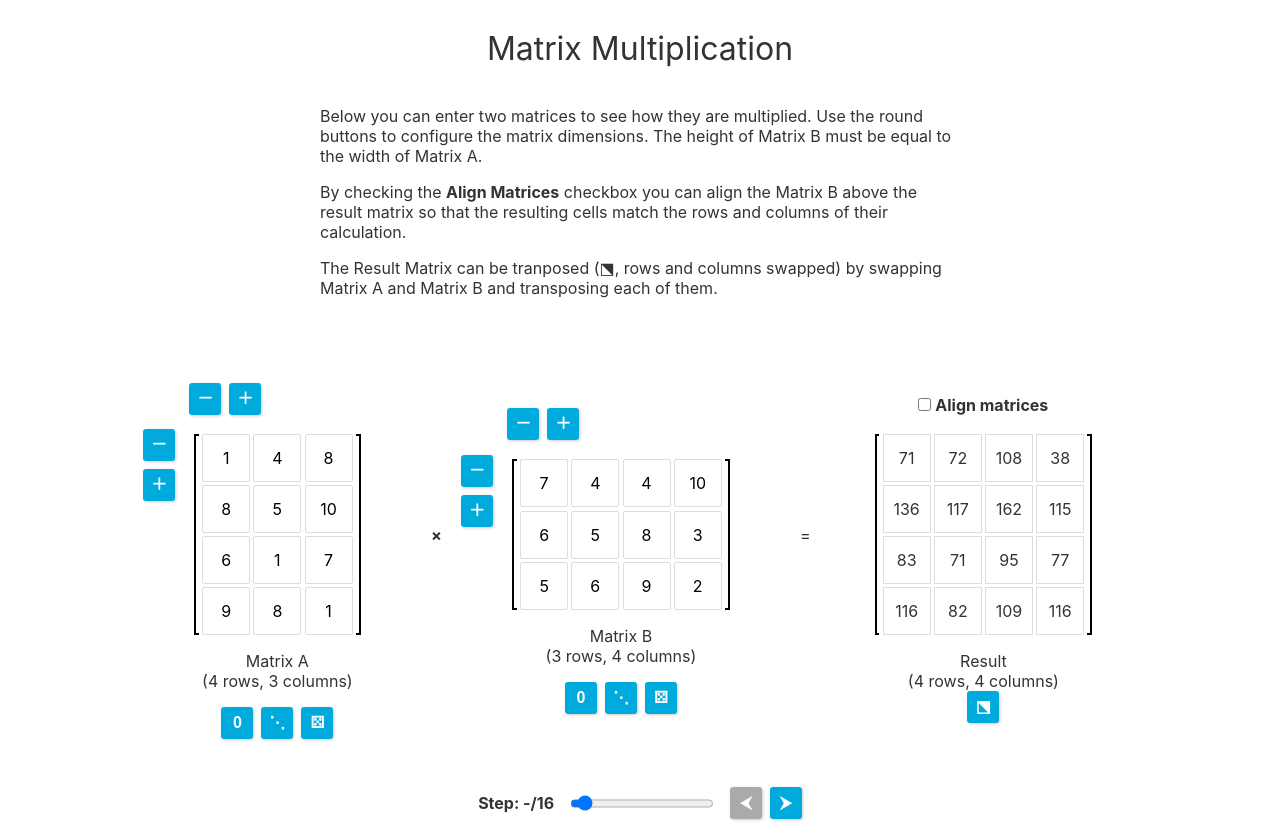
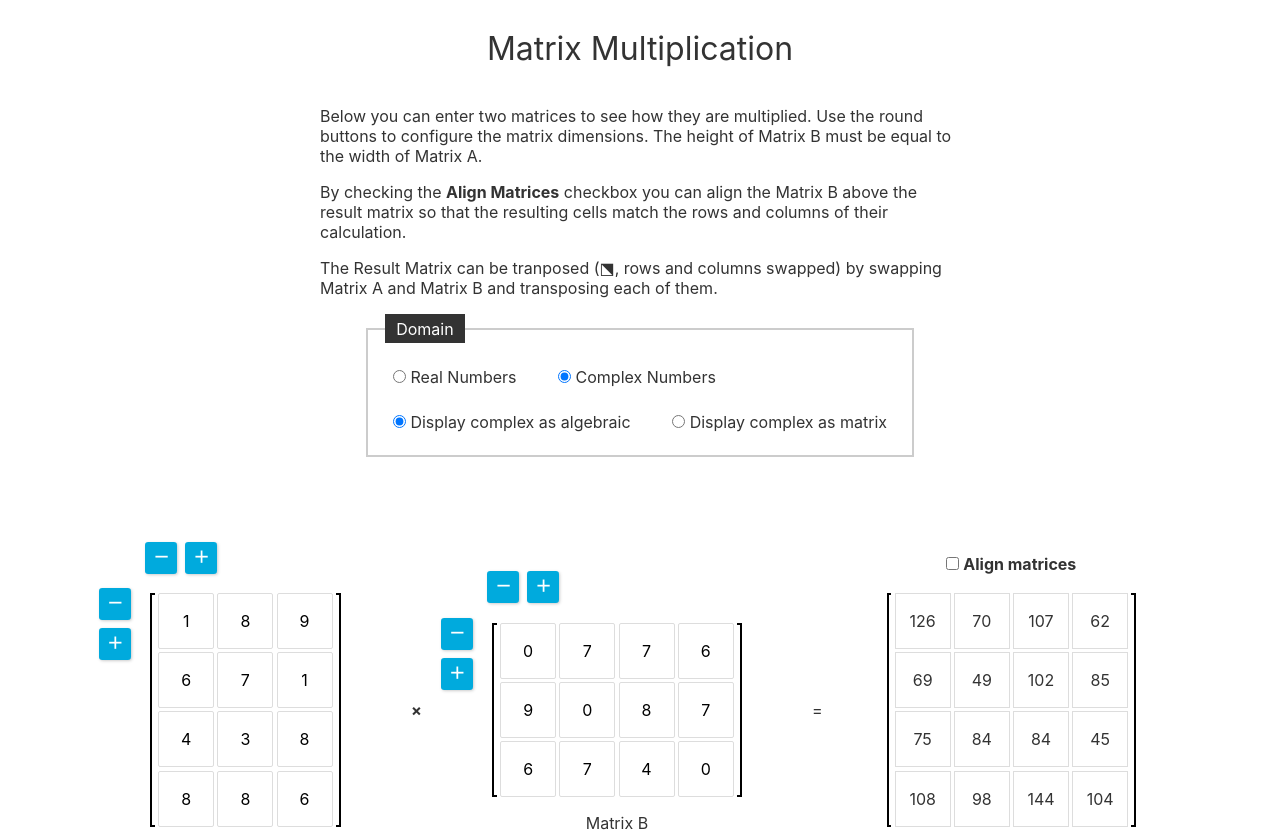
Before and after one commit to laszlokorte/matrix-multiplication, a Svelte app: page / in a window 1280 px wide. Shown: the top 832 px of the page. Built offline with nearby package versions, Linux system fonts and the light colour scheme.

Commit message:
start adding complex nubmers

```diff
--- a/src/App.svelte
+++ b/src/App.svelte
@@ -9,10 +9,29 @@
 	let columnsB = 4
 	let gridAlign = false
 
+	let useComplexNumbers = true
+	let complexAsMatrix = false
+
+	$: showComplexMatrix = useComplexNumbers && complexAsMatrix
+	$: maxFocus = (rowsA*columnsB) * (showComplexMatrix ? 4 : 1)
+
 	let focus = null
+	let inputFocus = 'a-3'
 
-	let valuesA = Array(rowLimit*columnLimit).fill(0).map(() => Math.round(10*Math.random()))
-	let valuesB = Array(rowLimit*columnLimit).fill(0).map(() => Math.round(10*Math.random()))
+	$: focusNumber = focus ? (focus.row*columnsB*(showComplexMatrix?4:1) + (focus.column)*(showComplexMatrix?2:1))  : 0
+
+	let validA = Array(rowLimit*columnLimit).fill(0).map(() => true)
+	let validB = Array(rowLimit*columnLimit).fill(0).map(() => true)
+
+	let valuesA = Array(rowLimit*columnLimit).fill(0).map(() => [
+		Math.round(10*Math.random()),
+		0*Math.round(10*Math.random()),
+	])
+
+	let valuesB = Array(rowLimit*columnLimit).fill(0).map(() => [
+		Math.round(10*Math.random()),
+		0*Math.round(10*Math.random()),
+	])
 
 	$: columnsResult = columnsB
 	$: rowsResult = rowsA
@@ -31,10 +50,17 @@
 	$: matrixB = Array(rowsB).fill(0).map((v,r) => Array(columnsB).fill(0).map((_,c) => r*columnLimit + c))
 
   	$: result = Array(rowsA).fill(0).map((v,r) => Array(columnsB).fill(0).map((_, c) => {
-		let sum = 0;
+		let sum = [0,0];
 
 		for(let x=0;x<columnsA;x++) {
-			sum += valuesA[r*columnLimit + x]*valuesB[x*columnLimit + c]
+			sum = sumNumbers(
+				sum,
+				multiplyNumbers(
+					valuesA[r*columnLimit + x],
+					valuesB[x*columnLimit + c],
+					useComplexNumbers),
+				useComplexNumbers
+			)
 		}
 
 		return sum
@@ -43,6 +69,151 @@
 	$: sum = focus ? Array(columnsA).fill(0).map((_,x) => [
 		focus.row*columnLimit + x, x*columnLimit + focus.column
 	]) : null
+
+	function sumNumbers(a,b,complex=false) {
+		return [
+			a[0] + b[0],
+			a[1] + b[1],
+		]
+	}
+
+	function multiplyNumbers(a,b,complex=false) {
+		if(complex) {
+			return [
+				a[0] * b[0] - a[1] * b[1],
+				a[0] * b[1] + a[1] * b[0],
+			]
+		} else {
+			return [
+				a[0] * b[0],
+				a[1] * b[1],
+			]
+		}
+	}
+
+	function dropIfOne(num) {
+		if(Math.abs(num) === 1) {
+			return ''
+		} else {
+			return Math.abs(num)
+		}
+	}
+
+	function onlySign(num, dropPlus = false) {
+		return num > 0 ? (!dropPlus ? '+' : '') : '-'
+	}
+
+	function numberToString(num,complex=false) {
+		if(complex) {
+			if(num[0] && num[1]) {
+				return `${num[0]}${onlySign(num[1])}${dropIfOne(num[1])}j`
+			} else if(num[1]) {
+				return `${onlySign(num[1], true)}${dropIfOne(num[1])}j`
+			} else {
+				return `${num[0]}`
+			}
+		} else {
+			return `${num[0]}`
+		}
+	}
+
+	const splitRegExp = new RegExp('(?=[+-])')
+
+	function parseImaginary(str) {
+		str = str.trim()
+		const isComplex = str[str.length-1] === 'j'
+		let stripped = isComplex ? str.substr(0, str.length-1).trim() : str
+		if(isComplex && (stripped === '' || stripped === '+' || stripped ==='-')) {
+			stripped += '1'
+		}
+		return {
+			isComplex: isComplex,
+			value: parseFloat(stripped),
+			invalid: !isComplex && (stripped === '' || stripped === '+' || stripped ==='-') || isNaN(parseFloat(stripped))
+		}
+	}
+
+	function changeInput(matrix, id, evt) {
+		if(matrix === 'a') {
+			validA[id] = false
+		} else if(matrix === 'b') {
+			validB[id] = false
+		}
+
+		const value = evt.currentTarget.value;
+
+		if(!value) {
+			return
+		}
+
+		const summands = value.split(splitRegExp)
+
+
+		if(summands.length > 2 || summands.length < 1) {
+			return
+		}
+
+		const dimensions = summands.map(parseImaginary)
+
+		if(!dimensions.reduce((isC, d) => isC ^ d.isComplex)) {
+			return
+		}
+
+		if(dimensions.reduce((isC, d) => isC || d.invalid, false)) {
+			return
+		}
+
+		const both = [
+			summands[0] ? dimensions[0].value : 0,
+			summands[1] ? dimensions[1].value : 0,
+		]
+
+		const realPart = !dimensions[0].isComplex ? both[0] : both[1]
+		const complexPart = dimensions[0].isComplex ? both[0] : both[1]
+
+		const newNumber = [realPart, complexPart]
+
+		if(matrix === 'a') {
+			valuesA[id] = newNumber
+			validA[id] = true
+		} else if(matrix === 'b') {
+			valuesB[id] = newNumber
+			validB[id] = true
+		}
+
+		evt.currentTarget.value = numberToString(newNumber, useComplexNumbers)
+	}
+
+	function changeInputSingle(matrix, id, dim, evt) {
+
+		if(matrix === 'a') {
+			validA[id] = false
+		} else if(matrix === 'b') {
+			validB[id] = false
+		}
+
+		const value = evt.currentTarget.value;
+
+		if(Math.abs(dim) > 1) {
+			return
+		}
+
+		const newNumber = (dim ? dim : 1) * parseFloat(value)
+
+		if(isNaN(newNumber)) {
+			return
+		}
+
+		if(matrix === 'a') {
+			valuesA[id][Math.abs(dim)] = newNumber
+			validA[id] = true
+		} else if(matrix === 'b') {
+			valuesB[id][Math.abs(dim)] = newNumber
+			validB[id] = true
+		}
+
+		evt.currentTarget.value = newNumber
+	}
 
 	function setRowsA(num) {
 		resetFocus()
@@ -109,14 +280,23 @@
 	}
 
 	function setFocus(evt) {
-		focus = {row: 1*evt.currentTarget.dataset.row, column: 1*evt.currentTarget.dataset.column}
+		focus = {
+			row: 1*evt.currentTarget.dataset.row,
+			column: 1*evt.currentTarget.dataset.column,
+			dim: Object.hasOwnProperty(evt.currentTarget.dataset, ) ? evt.currentTarget.dataset.column : 0
+		}
 	}
 
 	function setFocusStep(num) {
+		const multiplyer = showComplexMatrix ? 2 : 1
 		if(num < 0) {
 			focus = null
 		} else {
-			focus = {column: num%columnsB, row: Math.floor(num/columnsB)}
+			focus = {
+				column: Math.round((num%(columnsB*multiplyer))/multiplyer),
+				row: Math.round(num/columnsB/multiplyer/multiplyer),
+				dim: ((num%(showComplexMatrix*showComplexMatrix)+4)%4),
+			}
 		}
 	}
 
@@ -125,27 +305,43 @@
 	}
 
 	function shuffleA() {
-		valuesA = Array(rowLimit*columnLimit).fill(0).map(() => Math.round(10*Math.random()))
+		valuesA = Array(rowLimit*columnLimit).fill(0).map(() => [
+			Math.round(10*Math.random()),
+			Math.round(10*Math.random())
+		])
+		validA = Array(rowLimit*columnLimit).fill(0).map(() => true)
 	}
 
 	function shuffleB() {
-		valuesB = Array(rowLimit*columnLimit).fill(0).map(() => Math.round(10*Math.random()))
+		valuesB = Array(rowLimit*columnLimit).fill(0).map(() => [
+			Math.round(10*Math.random()),
+			Math.round(10*Math.random())
+		])
+		validB = Array(rowLimit*columnLimit).fill(0).map(() => true)
 	}
 
 	function clearA() {
-		valuesA = Array(rowLimit*columnLimit).fill(0)
+		valuesA = Array(rowLimit*columnLimit).fill([0,0])
+		validA = Array(rowLimit*columnLimit).fill(0).map(() => true)
 	}
 
 	function clearB() {
-		valuesB = Array(rowLimit*columnLimit).fill(0)
+		valuesB = Array(rowLimit*columnLimit).fill([0,0])
+		validB = Array(rowLimit*columnLimit).fill(0).map(() => true)
 	}
 
 	function diagonalA() {
-		valuesA = Array(rowLimit*columnLimit).fill(0).map((x,i) => i%columnLimit == Math.floor(i/columnLimit) ? 1 : x)
+		valuesA = Array(rowLimit*columnLimit).fill([0,0]).map((x,i) => i%columnLimit == Math.floor(i/columnLimit) ? [1,0] : x)
+		validA = Array(rowLimit*columnLimit).fill(0).map(() => true)
 	}
 
 	function diagonalB() {
-		valuesB = Array(rowLimit*columnLimit).fill(0).map((x,i) => i%columnLimit == Math.floor(i/columnLimit) ? 1 : x)
+		valuesB = Array(rowLimit*columnLimit).fill([0,0]).map((x,i) => i%columnLimit == Math.floor(i/columnLimit) ? [1,0] : x)
+		validB = Array(rowLimit*columnLimit).fill(0).map(() => true)
+	}
+
+	function conjugate(number) {
+		return [number[0],-number[1]]
 	}
 
 	function transpose() {
@@ -153,17 +349,19 @@
 			const column = num%columnLimit
 			const row = Math.floor(num/columnLimit)
 
-			return valuesB[column*columnLimit + row]
+			return conjugate(valuesB[column*columnLimit + row])
 		})
 		const newValuesB = Array(rowLimit*columnLimit).fill(0).map((_,num) => {
 			const column = num%columnLimit
 			const row = Math.floor(num/columnLimit)
 
-			return valuesA[column*columnLimit + row]
+			return conjugate(valuesA[column*columnLimit + row])
 		})
 
 		valuesA = newValuesA
 		valuesB = newValuesB
+		validA = Array(rowLimit*columnLimit).fill(0).map(() => true)
+		validB = Array(rowLimit*columnLimit).fill(0).map(() => true)
 
 		const oldRowsA = rowsA
 		rowsA = columnsB
@@ -196,6 +394,8 @@
 				focus = parsedFocus < 1 ? null : {column: (parsedFocus-1)%columnsB, row: Math.floor((parsedFocus-1)/columnsB)}
 				valuesA = valuesA.map((_,i) => parsedValuesA[i]||0)
 				valuesB = valuesB.map((_,i) => parsedValuesB[i]||0)
+				validA = Array(rowLimit*columnLimit).fill(0).map(() => true)
+				validB = Array(rowLimit*columnLimit).fill(0).map(() => true)
 			}
 		}
 	}
@@ -220,6 +420,10 @@
 </script>
 
 <style>
+	:root {
+		--cellsize: 3.5em;
+	}
+
 	.equation {
 		display: flex;
 		align-items: center;
@@ -270,14 +474,15 @@
 	.matrix {
 		--columns: 1;
 		--rows: 1;
+		--subdivision: 1;
 		display: grid;
-		grid-template-columns: [full-start start-start] 0.3em [start-end inner-start] repeat(var(--columns), 3em) [end-start inner-end] 0.3em [end-end full-end];
-		grid-template-rows:  [full-start inner-start] repeat(var(--rows), 3em) [inner-end full-end];
+		grid-template-columns: [full-start start-start] 0.3em [start-end inner-start] repeat(var(--columns, 1), calc(var(--cellsize, 3em) * var(--subdivision, 1))) [end-start inner-end] 0.3em [end-end full-end];
+		grid-template-rows:  [full-start inner-start] repeat(var(--rows, 1), calc(var(--cellsize, 3em) * var(--subdivision, 1))) [inner-end full-end];
 		gap: 0.2em;
 		padding: 0.5em;
 		grid-area: content;
-		justify-self: center;
-		align-self: center;
+		justify-self: stretch;
+		align-self: stretch;
 	}
 
 	.matrix::before {
@@ -304,6 +509,7 @@
 		margin: 0;
 		text-align: center;
 		border: 1px solid #ddd;
+		background: none;
 	}
 
 	output {
@@ -496,6 +702,55 @@
 	h3 {
 		margin: 3em 0 0;
 	}
+
+	.inline-list {
+		display: flex;
+		list-style: none;
+		margin: 0;
+		padding: 0.5em;
+		gap: 0.5em 2em;
+		margin: auto;
+	}
+
+	.inline-list label {
+		font-weight: normal;
+	}
+
+	.hidden {
+		visibility: hidden;
+	}
+
+	.complex-matrix {
+		display: grid;
+		grid-template-columns: var(--cellsize, 3em) var(--cellsize, 3em);
+		grid-template-rows: var(--cellsize, 3em) var(--cellsize, 3em);
+		gap: 0.1em;
+	}
+
+	.focused {
+		background: #ffaa;
+	}
+
+	.invalid {
+		outline: 2px solid red;
+		background: #faa5;
+	}
+
+	fieldset {
+		border: 2px solid #ccc;
+	}
+
+	legend {
+		background: #333;
+		color: #fff;
+		display: inline-block;
+		padding: 0.3em 0.7em;
+		margin: 0.3em;
+	}
+
+	fieldset label {
+		padding: 0.3em;
+	}
 </style>
 
 
@@ -520,6 +775,20 @@
 	The Result Matrix can be tranposed (⬔, rows and columns swapped) by swapping Matrix A and Matrix B and transposing each of them.
 </p>
 
+<fieldset>
+	<legend>Domain</legend>
+
+	<ul class="inline-list">
+		<li><label><input type="radio" bind:group={useComplexNumbers} value={false}> Real Numbers</label></li>
+		<li><label><input type="radio" bind:group={useComplexNumbers} value={true}> Complex Numbers</label></li>
+	</ul>
+
+	<ul class="inline-list" class:hidden={!useComplexNumbers}>
+		<li><label><input type="radio" bind:group={complexAsMatrix} value={false}> Display complex as algebraic</label></li>
+		<li><label><input type="radio" bind:group={complexAsMatrix} value={true}> Display complex as matrix</label></li>
+	</ul>
+</fieldset>
+
 	<div class="equation" class:grid-align={gridAlign}>
 	<div class="matrix-control grid-operand-1">
 		<div class="matrix-label">
@@ -541,14 +810,23 @@
 			<button title="Decrease columns of Matrix A" on:click={decreaseColumnsA} disabled={!columnsACanDecrease}>－</button>
 			<button title="Increase columns of Matrix A" on:click={increaseColumnsA} disabled={!columnsACanIncrease}>＋</button>
 		</div>
-		<div class="matrix" style={`--rows: ${rowsA}; --columns: ${columnsA};`}>
+		<div class="matrix" style={`--rows: ${rowsA}; --columns: ${columnsA}; --subdivision: ${showComplexMatrix ? 2 : 1}`}>
 			{#each matrixA as rows}
 			{#each rows as id}
-			<input type="text" bind:value={valuesA[id]} />
+			{#if showComplexMatrix}
+			<div class="complex-matrix" class:focused={inputFocus == `a-${id}`}>
+			<input maxlength="6" on:focus={() => {inputFocus = `a-${id}`}} on:blur={() => {inputFocus = null}} class:invalid={!validA[id]} type="text" on:input={(evt) => changeInputSingle('a', id, 0, evt)} value={valuesA[id][0]} />
+			<input maxlength="6" on:focus={() => {inputFocus = `a-${id}`}} on:blur={() => {inputFocus = null}} class:invalid={!validA[id]} type="text" on:input={(evt) => changeInputSingle('a', id, -1, evt)} value={-valuesA[id][1]} />
+			<input maxlength="6" on:focus={() => {inputFocus = `a-${id}`}} on:blur={() => {inputFocus = null}} class:invalid={!validA[id]} type="text" on:input={(evt) => changeInputSingle('a', id, 1, evt)} value={valuesA[id][1]} />
+			<input maxlength="6" on:focus={() => {inputFocus = `a-${id}`}} on:blur={() => {inputFocus = null}} class:invalid={!validA[id]} type="text" on:input={(evt) => changeInputSingle('a', id, 0, evt)} value={valuesA[id][0]} />
+			</div>
+			{:else}
+			<input maxlength="6" on:focus={() => {inputFocus = `a-${id}`}} on:blur={() => {inputFocus = null}} class:focused={inputFocus == `a-${id}`} class:invalid={!validA[id]} type="text" on:input={(evt) => changeInput('a', id, evt)} value={numberToString(valuesA[id], useComplexNumbers)} />
+			{/if}
 			{/each}
 			{/each}
 		</div>
-		<div class="matrix ghost" style={`--rows: ${rowsA}; --columns: ${columnsA};`}>
+		<div class="matrix ghost" style={`--rows: ${rowsA}; --columns: ${columnsA};--subdivision: ${showComplexMatrix ? 2 : 1}`}>
 			{#if focus}
 			<div class="focus horizontal" style={`grid-row: ${focus.row+1} / span 1`}>
 
@@ -580,14 +858,23 @@
 			<button title="Decrease columns of Matrix B" on:click={decreaseColumnsB} disabled={!columnsBCanDecrease}>－</button>
 			<button title="Increase columns of Matrix B" on:click={increaseColumnsB} disabled={!columnsBCanIncrease}>＋</button>
 		</div>
-		<div class="matrix" style={`--rows: ${rowsB}; --columns: ${columnsB};`}>
+		<div class="matrix" style={`--rows: ${rowsB}; --columns: ${columnsB};--subdivision: ${showComplexMatrix ? 2 : 1}`}>
 		{#each matrixB as rows}
 			{#each rows as id}
-			<input type="text" bind:value={valuesB[id]} />
+			{#if complexAsMatrix && useComplexNumbers}
+			<div class="complex-matrix" class:focused={inputFocus == `b-${id}`}>
+			<input maxlength="6" on:focus={() => {inputFocus = `b-${id}`}} on:blur={() => {inputFocus = null}} class:invalid={!validB[id]} type="text" on:input={(evt) => changeInputSingle('b', id, 0, evt)} value={valuesB[id][0]} />
+			<input maxlength="6" on:focus={() => {inputFocus = `b-${id}`}} on:blur={() => {inputFocus = null}} class:invalid={!validB[id]} type="text" on:input={(evt) => changeInputSingle('b', id, -1, evt)} value={-valuesB[id][1]} />
+			<input maxlength="6" on:focus={() => {inputFocus = `b-${id}`}} on:blur={() => {inputFocus = null}} class:invalid={!validB[id]} type="text" on:input={(evt) => changeInputSingle('b', id, 1, evt)} value={valuesB[id][1]} />
+			<input maxlength="6" on:focus={() => {inputFocus = `b-${id}`}} on:blur={() => {inputFocus = null}} class:invalid={!validB[id]} type="text" on:input={(evt) => changeInputSingle('b', id, 0, evt)} value={valuesB[id][0]} />
+			</div>
+			{:else}
+			<input maxlength="6" on:focus={() => {inputFocus = `b-${id}`}} on:blur={() => {inputFocus = null}} class:focused={inputFocus == `b-${id}`} class:invalid={!validB[id]} type="text" on:input={(evt) => changeInput('b', id, evt)} value={numberToString(valuesB[id], useComplexNumbers)} />
+			{/if}
 			{/each}
 			{/each}
 		</div>
-		<div class="matrix ghost" style={`--rows: ${rowsB}; --columns: ${columnsB};`}>
+		<div class="matrix ghost" style={`--rows: ${rowsB}; --columns: ${columnsB};--subdivision: ${showComplexMatrix ? 2 : 1}`}>
 			{#if focus}
 			<div class="focus vertical" style={`grid-column: ${focus.column+2} / span 1;`}>
 
@@ -608,14 +895,23 @@
 			<span>({rowsResult} rows, {columnsResult} columns)</span>
 			<span><button title="Transpose and Swap Matrix A and B to Transpose the Result" on:click={transpose}>⬔</button></span>
 		</div>
-	<div class="matrix" style={`--rows: ${rowsA}; --columns: ${columnsB};`}>
+	<div class="matrix" style={`--rows: ${rowsA}; --columns: ${columnsB};--subdivision: ${showComplexMatrix ? 2 : 1}`}>
 	{#each result as rows, r}
 		{#each rows as v, c}
-		<output data-row={r} data-column={c} on:click={setFocus}>{v}</output>
+		{#if complexAsMatrix && useComplexNumbers}
+		<div class="complex-matrix">
+		<output data-row={r} data-column={c} data-dim={0} on:click={setFocus}>{v[0]}</output>
+		<output data-row={r} data-column={c} data-dim={1} on:click={setFocus}>{-v[1]}</output>
+		<output data-row={r} data-column={c} data-dim={2} on:click={setFocus}>{v[1]}</output>
+		<output data-row={r} data-column={c} data-dim={3} on:click={setFocus}>{v[0]}</output>
+		</div>
+		{:else}
+		<output data-row={r} data-column={c} on:click={setFocus}>{numberToString(v, useComplexNumbers)}</output>
+		{/if}
 		{/each}
 		{/each}
 	</div>
-		<div class="matrix ghost" style={`--rows: ${rowsA}; --columns: ${columnsB};`}>
+		<div class="matrix ghost" style={`--rows: ${rowsA}; --columns: ${columnsB};--subdivision: ${showComplexMatrix ? 2 : 1}`}>
 			{#if focus}
 			<div class="focus" style={`grid-column: ${focus.column+2} / span 1;grid-row: ${focus.row+1} / span 1;`}>
 			</div>
@@ -625,11 +921,11 @@
 </div>
 
 <dl>
-	<dt><label for="step">Step: <span>{focus ? focus.row*columnsB + focus.column + 1 : '-'}/{rowsA*columnsB}</span></label></dt>
-	<dd><input id="step" type="range" min="0" max={rowsA*columnsB} value={focus ? focus.row*columnsB + focus.column + 1 : 0} on:input={(evt) => setFocusStep(evt.currentTarget.value - 1)} /></dd>
+	<dt><label for="step">Step: <span style="display: inline-block; min-width: 4em; text-align: center;">{focus ? focusNumber : '-'}/{maxFocus}</span></label></dt>
+	<dd><input id="step" type="range" min="0" max={maxFocus} value={focusNumber} on:input={(evt) => setFocusStep(evt.currentTarget.value - 1)} /></dd>
 	<dd>
-		<button data-step={focus ? focus.row*columnsB + focus.column - 1 : -1} on:click={jumpStep} disabled={!focus || focus.row*columnsB + focus.column + 1 < 1}>⮜</button>
-		<button data-step={focus ? focus.row*columnsB + focus.column + 1 : 0} disabled={focus && focus.row*columnsB + focus.column + 1 + 1 > rowsA*columnsB} on:click={jumpStep}>⮞</button></dd>
+		<button data-step={focus ? focusNumber - 1 : -1} on:click={jumpStep} disabled={!focus || focus.row*columnsB + focus.column + 1 < 1}>⮜</button>
+		<button data-step={focus ? focusNumber + 1 : 0} disabled={focus && focus.row*columnsB + focus.column + 1 + 1 > maxFocus} on:click={jumpStep}>⮞</button></dd>
 </dl>
 
 {#if sum}
@@ -642,13 +938,13 @@
 	{/if}
 	<div  class="group">
 		<div class="focus horizontal">
-			{valuesA[a]}
+			{numberToString(valuesA[a], useComplexNumbers)}
 		</div>
 		<div class="operator">
 			&times;
 		</div>
 		<div class="focus vertical">
-			{valuesB[b]}
+			{numberToString(valuesA[a], useComplexNumbers)}
 		</div>
 	</div>
 	{/each}
@@ -657,7 +953,7 @@
 		=
 	</div>
 	<div class="focus">
-		{result[focus.row][focus.column]}
+		{numberToString(result[focus.row][focus.column], useComplexNumbers)}
 	</div>
 </div>
 {:else}
```
